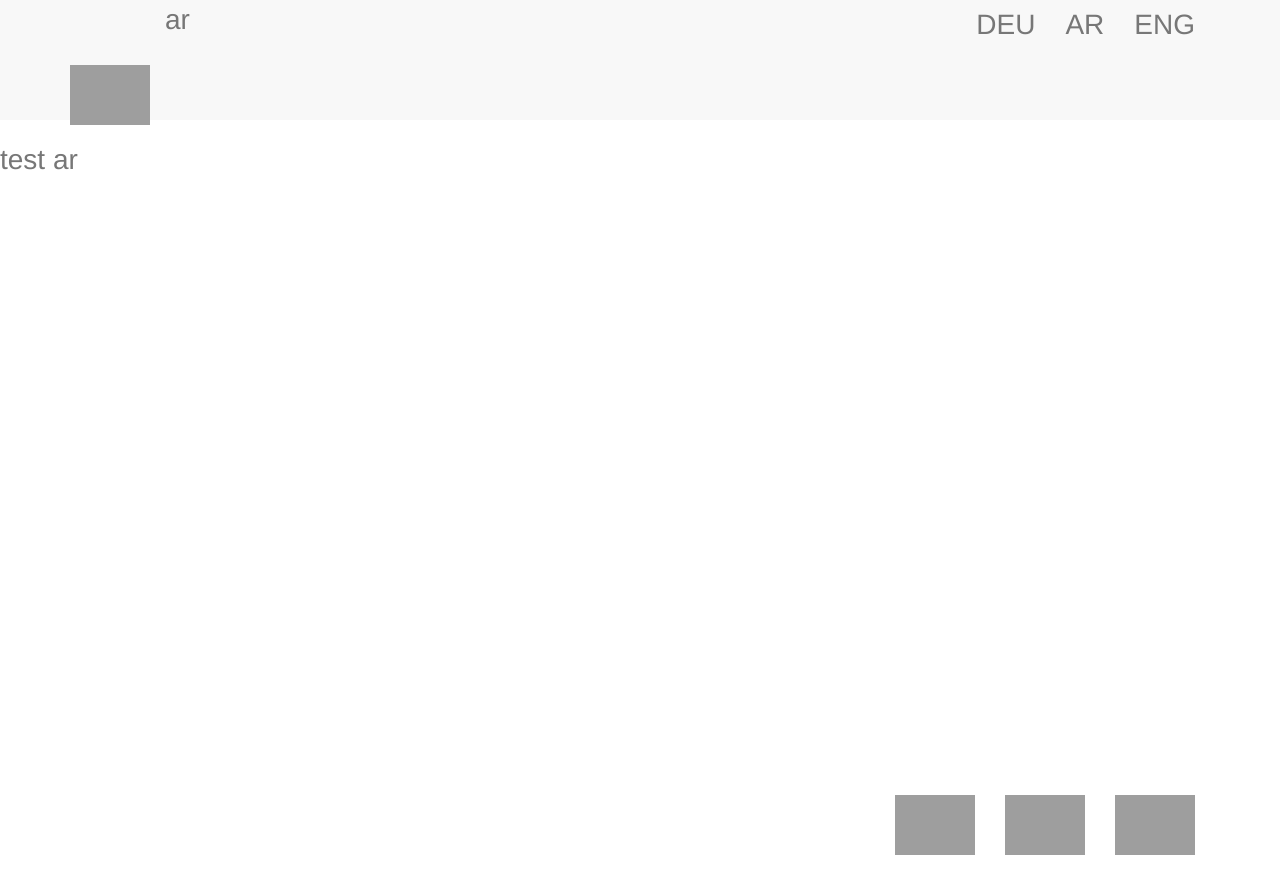
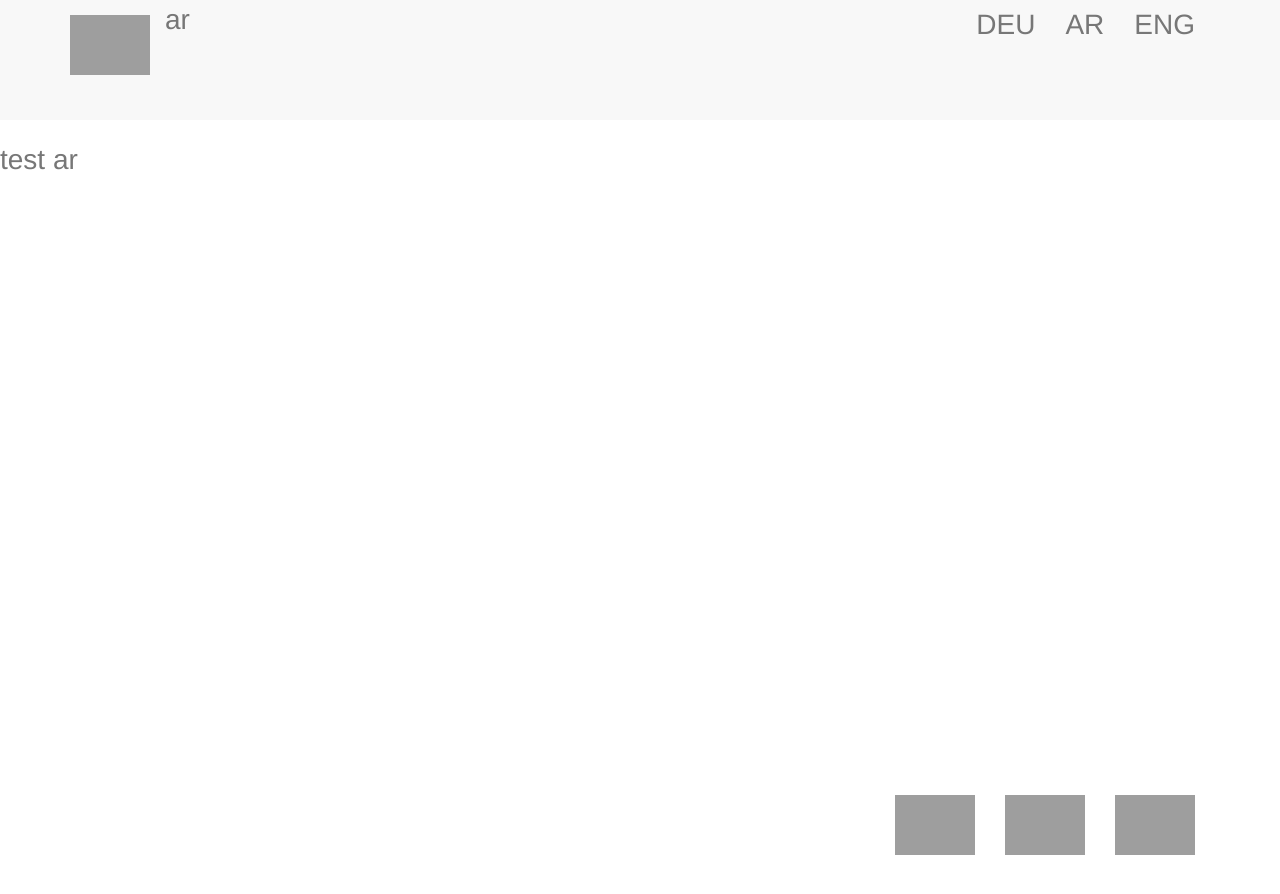
Before and after one commit to EIJC/TIJ, a Jekyll site: the page built from ar.html, in a window 1280 px wide. Shown: the top 894 px of the page. Built offline with Jekyll 4.4.1, drawn with Linux system fonts in a browser that asks for light colours; nearby versions of some CDN libraries; grey boxes are pictures that could not be loaded.

Commit message:
Update page.html

```diff
--- a/_layouts/page.html
+++ b/_layouts/page.html
@@ -10,7 +10,7 @@ layout: base
                 <i class="icon-reorder"></i>
             </button>
             <a class="navbar-brand" href="">
-              <img alt="Treffen Internationaler Journalisten" src="https://www.dropbox.com/s/0z8cxb5275ouz2r/TIJ%20Transparent.png?raw=1" style="max-width: 80px; max-height: 80px;" />
+              <img alt="Treffen Internationaler Journalisten" src="https://www.dropbox.com/s/0z8cxb5275ouz2r/TIJ%20Transparent.png?raw=1" style="max-width: 80px; max-height: 80px; margin-top:-50px;" />
             </a>
     </div>
     <nav class="collapse navbar-collapse">
```
